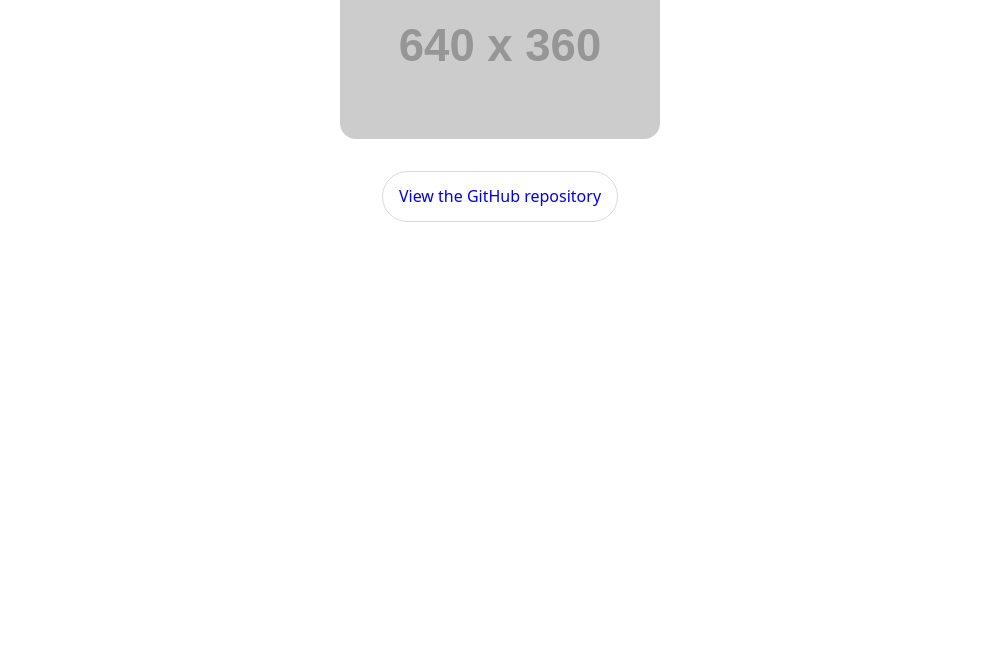
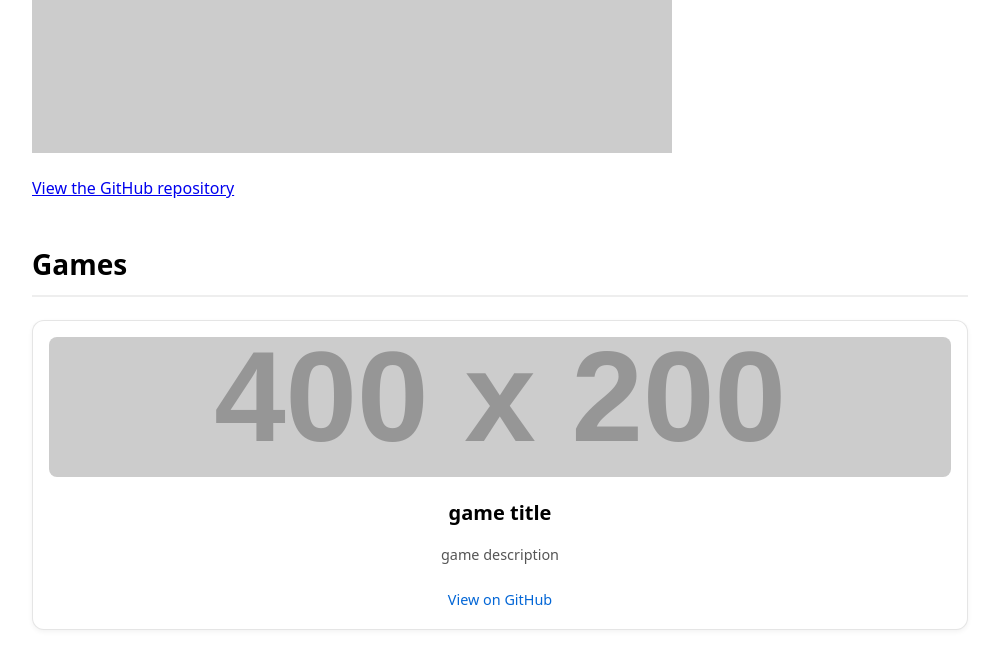
Before and after one commit to ARUN-R-DAS/Portfolio, a plain HTML site: page index.html in a window 1280 px wide. Shown: the part 348-1010 px from the top of the page, without its empty margins (140-1139 px from the left). Before the commit the page ends 800 px from the top, so only its background shows below. Drawn offline with Linux system fonts and the light colour scheme; placeholder pictures from the web are drawn by us.

Commit message:
tile sample

```diff
--- a/index.html
+++ b/index.html
@@ -7,17 +7,24 @@
         <title>ARUN R DAS · Portfolio</title>
         <meta name="description" content="ARUN R DAS's Portfolio" />
 
-        <!-- Tiny, optional CSS to center content and keep the image responsive -->
         <style>
         :root { --font: system-ui, -apple-system, Segoe UI, Roboto, Helvetica, Arial, "Apple Color Emoji", "Segoe UI Emoji"; }
         * { box-sizing: border-box; }
         body { margin: 0; font-family: var(--font); line-height: 1.6; display: flex; min-height: 100svh; }
-        main { margin: auto; padding: 2rem; max-width: 720px; text-align: center; }
-        h1 { font-size: clamp(2rem, 3.5vw + 1rem, 3rem); margin: 0 0 1rem; }
-        img.hero { width: min(320px, 85vw); height: auto; border-radius: 16px; display: block; margin: 0 auto; }
-        a.button { display: inline-block; margin-top: 1rem; padding: .75rem 1rem; border-radius: 999px; text-decoration: none; border: 1px solid rgba(0,0,0,.15); }
-        a.button:hover { background: rgba(0,0,0,.05); }
-        </style>
+        main { margin: auto; padding: 2rem; max-width: 1000px; width: 100%; }
+        h1 { text-align: center; font-size: clamp(2rem, 3.5vw + 1rem, 3rem); margin: 0 0 2rem; }
+        h2 { margin-top: 2.5rem; font-size: 1.75rem; border-bottom: 2px solid #eee; padding-bottom: .5rem; }
+
+
+        /* Grid for project tiles */
+        .grid { display: grid; gap: 1rem; grid-template-columns: repeat(auto-fit, minmax(220px, 1fr)); margin-top: 1rem; }
+        .card { border: 1px solid rgba(0,0,0,.1); border-radius: 12px; padding: 1rem; text-align: center; background: #fff; box-shadow: 0 2px 5px rgba(0,0,0,.05); }
+        .card img { width: 100%; height: 140px; object-fit: cover; border-radius: 8px; }
+        .card h3 { margin: .75rem 0 .5rem; font-size: 1.25rem; }
+        .card p { font-size: .9rem; color: #555; }
+        .card a { display: inline-block; margin-top: .5rem; font-size: .9rem; color: #0366d6; text-decoration: none; }
+        .card a:hover { text-decoration: underline; }
+</style>
     </head>
     <body>
         <main>
@@ -31,6 +38,18 @@
             <p>
                 <a class="button" href="https://github.com/ARUN-R-DAS/virtual-streering" target="_blank" rel="noopener">View the GitHub repository</a>
             </p>
+
+            <!--Games section-->
+            <h2>Games</h2>
+            <div class="grid">
+                <!--Project tile-->
+                <div class="card">
+                    <img src="https://via.placeholder.com/400x200.png?text=Game+Thumbnail" alt="Game Project Thumbnail" />
+                    <h3>game title</h3>
+                    <p>game description</p>
+                    <a href="https://github.com/ARUN-R-DAS/virtual-streering" target="_blank">View on GitHub</a>
+                </div>
+            </div>
         </main>
     </body>
 </html>
```
